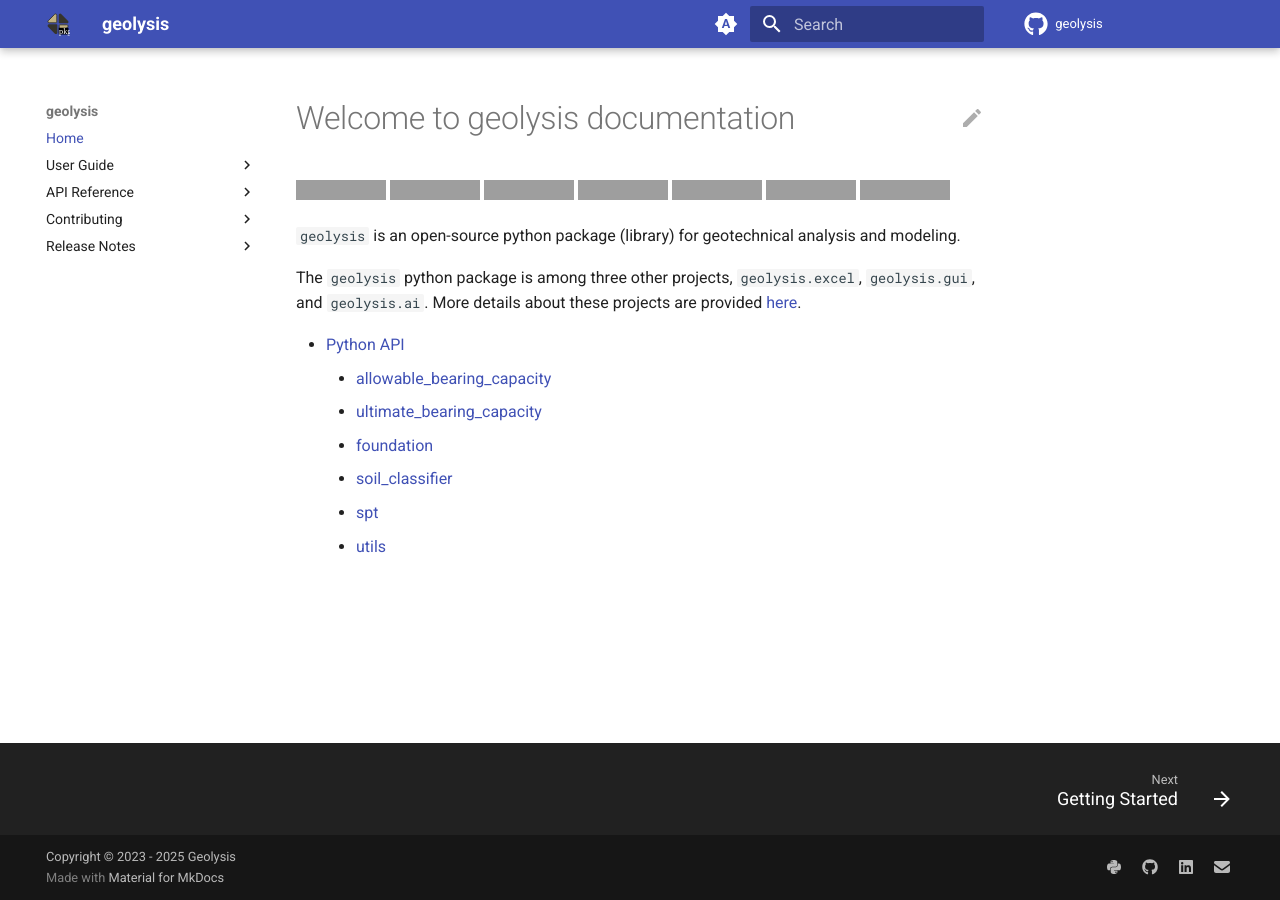
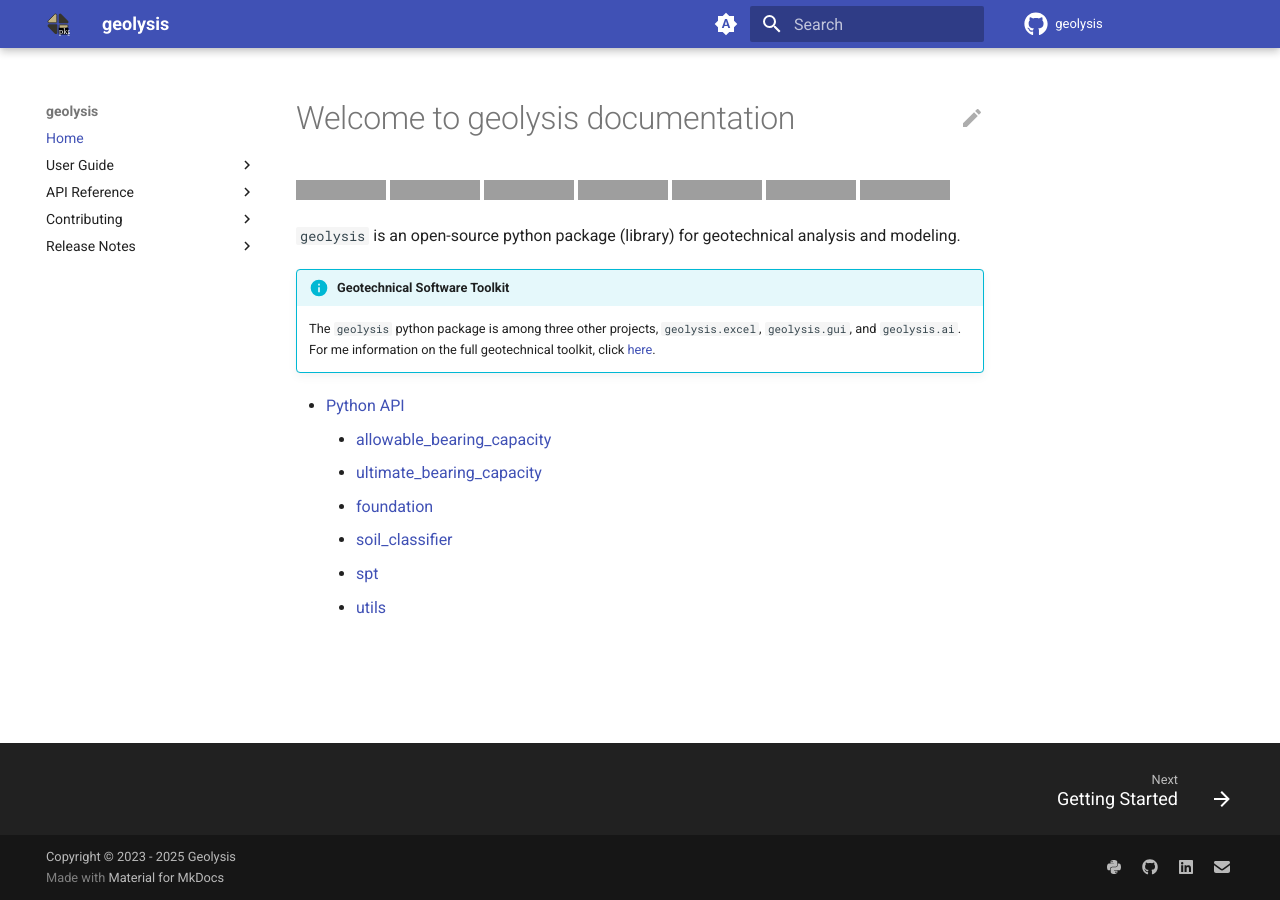
Before and after one commit to patrickboateng/geolysis, an MkDocs documentation site: the page built from docs/index.md, in a window 1280 px wide, cut to the strip 0-900 px from the top of the page. Built offline with MkDocs 1.6.1 and Material for MkDocs 9.7.7, drawn with Linux system fonts in a browser that asks for light colours; comment, search, counter and statistics services are not loaded; grey boxes are pictures that could not be loaded.

Commit message:
updated docs index page

```diff
--- a/docs/index.md
+++ b/docs/index.md
@@ -11,11 +11,14 @@
 `geolysis` is an open-source python package (library) for geotechnical analysis
 and modeling.
 
-The `geolysis` python package is among three other projects, `geolysis.excel`,
-`geolysis.gui`, and `geolysis.ai`. More details about these projects are
-provided [here](https://github.com/geolysis-dev).
 
--  [Python API](reference/index.md)
+!!! info "Geotechnical Software Toolkit"
+
+      The `geolysis` python package is among three other projects, `geolysis.excel`,
+      `geolysis.gui`, and `geolysis.ai`. For me information on the full geotechnical
+      toolkit, click [here](https://github.com/geolysis-dev).
+
+- [Python API](reference/index.md)
     - [allowable_bearing_capacity](reference/allowable_bearing_capacity.md)
     - [ultimate_bearing_capacity](reference/ultimate_bearing_capacity.md)
     - [foundation](reference/foundation.md)
```
